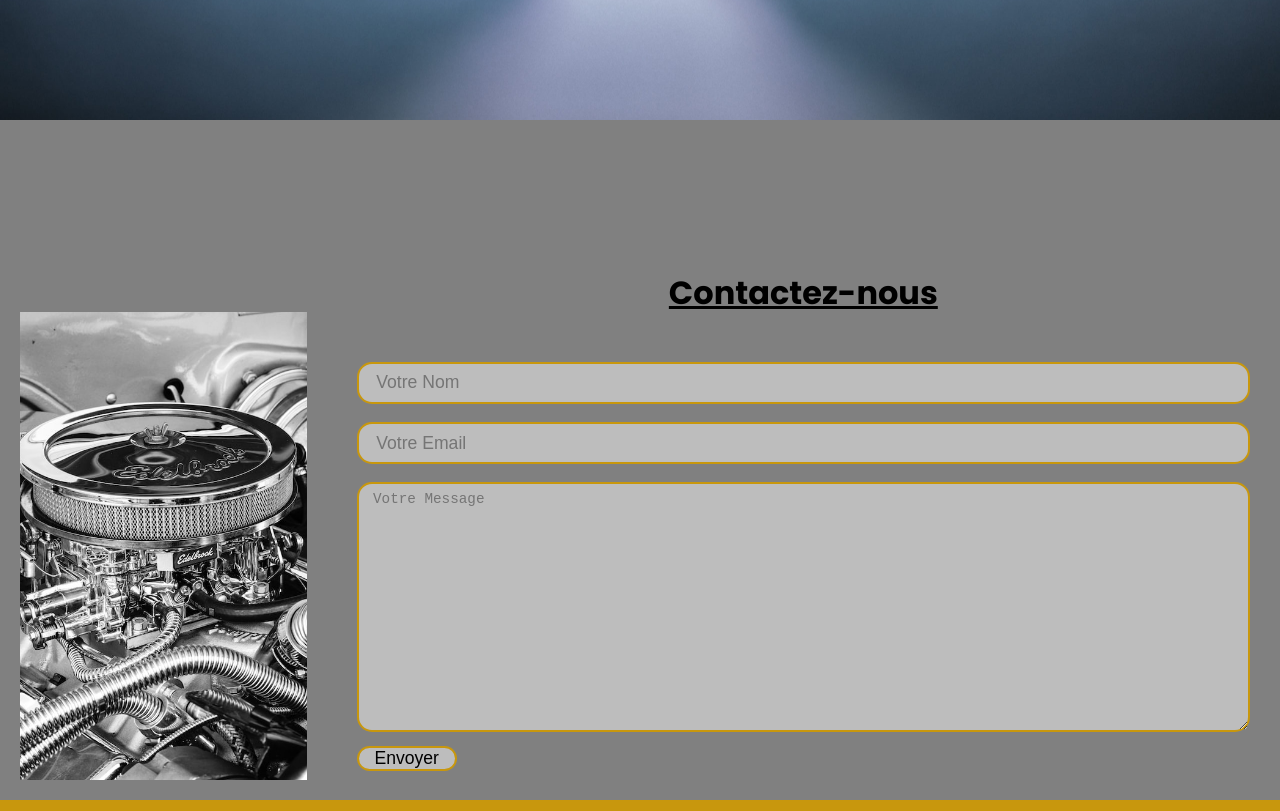
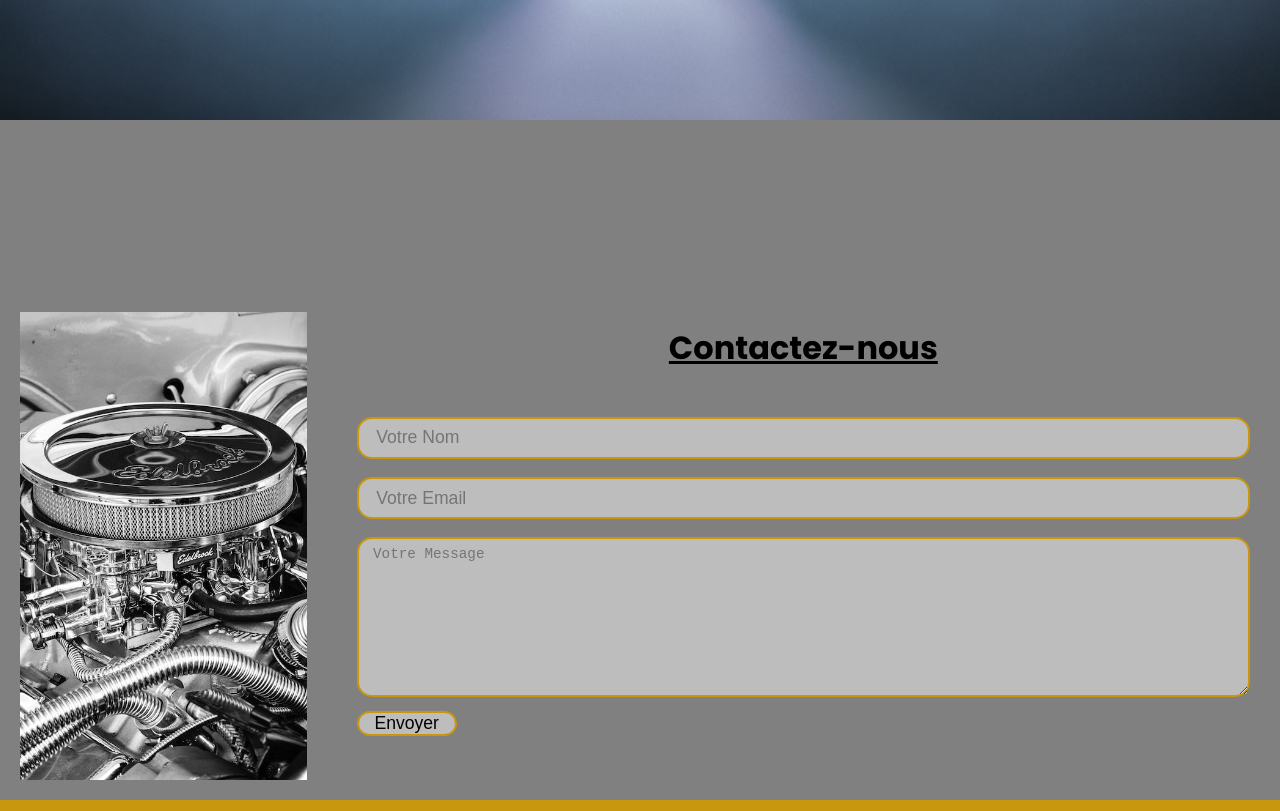
Before and after one commit to danyduke/duke-p1, a plain HTML site: page index.html in a window 1280 px wide. Shown: the part 1480-2291 px from the top of the page. Drawn offline with Linux system fonts and the light colour scheme.

Commit message:
css form

```diff
--- a/style.css
+++ b/style.css
@@ -353,10 +353,11 @@ footer .icon {
 
   .contact-form {
     width: 100%;
+    padding: 140px 30px 0 30px;
   }
 
   .area {
-    min-height: 250px;
+    min-height: 160px;
   }
 
   /* second page */
```
